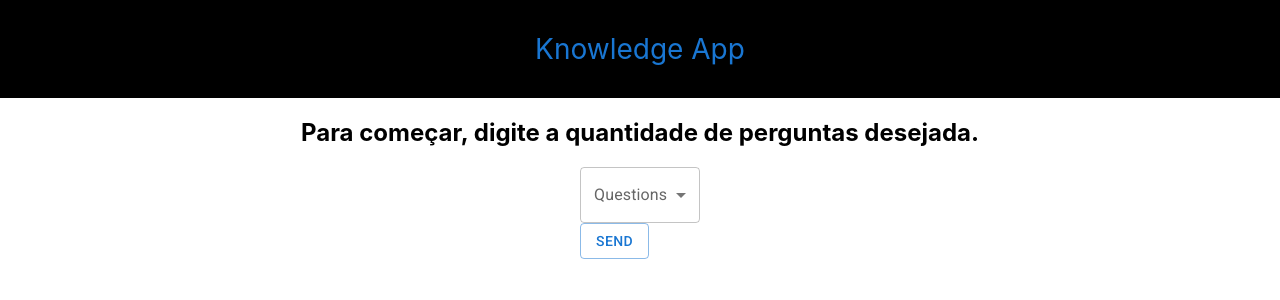
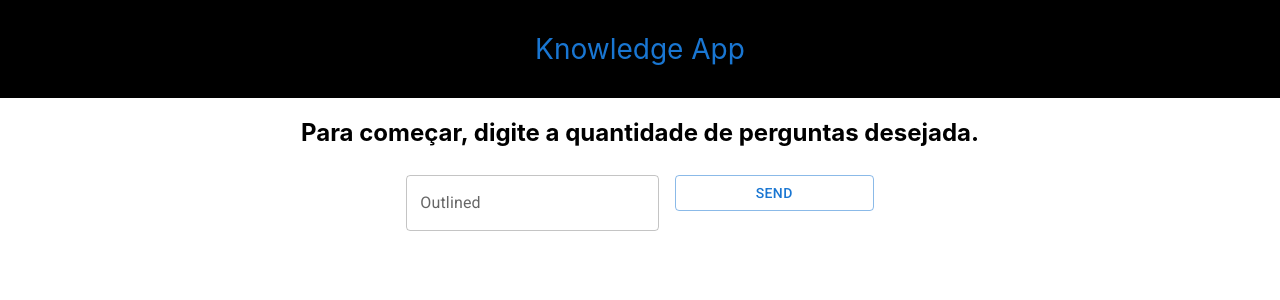
Before and after one commit to viriatonova/knowledgeapp, a React (Create React App) app: page / in a window 1280 px wide. Shown: the top 300 px of the page. Built offline with nearby package versions, Linux system fonts and the light colour scheme.

Commit message:
edit quantContext

```diff
--- a/src/App.js
+++ b/src/App.js
@@ -2,6 +2,7 @@ import React from 'react';
 import Header from './components/Header'
 import Routes from './routes';
 import './index.js';
+import QuantProvider from './context/Quant';
 
 
 export default function App() {
@@ -10,8 +11,10 @@ export default function App() {
   return (
     <>
 
+    <QuantProvider>
       <Header />
       <Routes />
+    </QuantProvider>
 
     </>
   );
--- /dev/null
+++ b/src/components/HomeForm.js
@@ -0,0 +1,37 @@
+import React from "react";
+import Box from '@mui/material/Box';
+import TextField from '@mui/material/TextField';
+import Button from '@mui/material/Button';
+import { useQuant } from "../context/Quant";
+
+
+
+export default function HomeForm() {
+    const {quant, setQuant} = useQuant();
+
+    const handleSubmit= (event) => {
+      setQuant(event.target.value);
+      console.log(quant)
+    };
+
+    return (
+        <Box
+          component="form"
+          sx={{
+            '& > :not(style)': { m: 1, width: '25ch' },
+          }}
+          noValidate
+          autoComplete="off"
+          onSubmit = {handleSubmit}
+        >
+          <TextField
+          id="outlined-basic"
+          label="Outlined"
+          variant="outlined"
+          value = {quant} />
+          <Button variant="outlined" type="submit">Send</Button>
+        </Box>
+      );
+
+
+}
--- a/src/components/homeForm.js
+++ /dev/null
@@ -1,41 +0,0 @@
-import React, {useState} from "react";
-import Box from '@mui/material/Box';
-import InputLabel from '@mui/material/InputLabel';
-import MenuItem from '@mui/material/MenuItem';
-import FormControl from '@mui/material/FormControl';
-import Select from '@mui/material/Select';
-import Button from '@mui/material/Button';
-
-
-
-export default function FormInit() {
-    const [item, setItem] = useState('');
-
-    const handleSubmit= (event) => {
-      setItem(event.target.value);
-    };
-
-    return (
-        <Box component="form" sx={{ minWidth: 120 }}>
-            <FormControl fullWidth>
-                <InputLabel id="demo-simple-select-label">Questions</InputLabel>
-                <Select
-                    labelId="demo-simple-select-label"
-                    id="demo-simple-select"
-                    name='selectForm'
-                    value={item}
-                    label="Questions"
-                    onChange={handleSubmit}
-
-                >
-                    <MenuItem value={5}>5</MenuItem>
-                    <MenuItem value={10}>10</MenuItem>
-                    <MenuItem value={15}>15</MenuItem>
-                    <MenuItem value={20}>20</MenuItem>
-                </Select>
-            </FormControl>
-            <Button variant="outlined" type="Submit">Send</Button>
-        </Box>
-    );
-
-}
--- a/src/context/Quant.js
+++ b/src/context/Quant.js
@@ -1,13 +1,14 @@
-import React, { createContext, useState } from "react";
+import React, { createContext, useState, useContext} from "react";
 
 export const QuantContext = createContext();
-    const [quant, sentQuant] = useState('');
 
-export default functions QuantProvider( { children }) {
+export default function QuantProvider( { children } ) {
+    const {quant, setQuant} = useState(5);
+
     return (
         <QuantContext.Provider value={{
             quant,
-            sentQuant,
+            setQuant,
         }}>
             { children }
         </QuantContext.Provider>
@@ -16,5 +17,7 @@ export default functions QuantProvider( { children }) {
 }
 
 export function useQuant() {
-
+    const context = useContext(QuantContext);
+    const { quant, setQuant } = context;
+    return { quant, setQuant };
 }
--- a/src/pages/Home.js
+++ b/src/pages/Home.js
@@ -1,7 +1,7 @@
 import React from "react";
 import Container from '@mui/material/Container';
 import { Box } from "@mui/system";
-import FormInit from "../components/homeForm";
+import HomeForm from "../components/HomeForm";
 
 export default function Home() {
 
@@ -15,7 +15,7 @@ export default function Home() {
                 justifyContent: 'center'
             }}>
                 <h2>Para começar, digite a quantidade de perguntas desejada.</h2>
-                <FormInit />
+                <HomeForm />
             </Box>
         </Container>
     );
--- a/src/pages/Questions.js
+++ b/src/pages/Questions.js
@@ -1,19 +1,20 @@
 import React, { useState, useEffect } from "react";
 import Container from '@mui/material/Container';
+import { useQuant } from "../context/Quant";
 import axios from "axios";
 
 const baseURL = "https://opentdb.com/api.php?amount=";
-const quantQuestions = 2;
 
 export default function Questions() {
     const [questions, setQuestions] = useState([]);
+    const { quant } = useQuant();
 
     useEffect(() => {
-        axios.get(`${baseURL}${quantQuestions}`).then((response) => {
+        axios.get(`${baseURL}${quant}`).then((response) => {
             setQuestions(response.data);
         });
         console.log(questions);
-
+        console.log(quant);
         //eslint-disable-next-line react-hooks/exhaustive-deps
     }, []);
 
```
Also changed, not shown: src/components/QuestionsList.js (+12 -0 lines).
